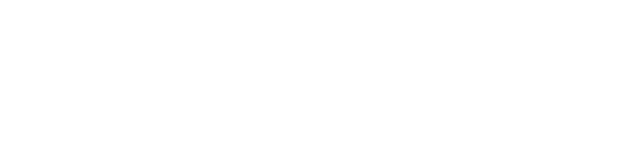
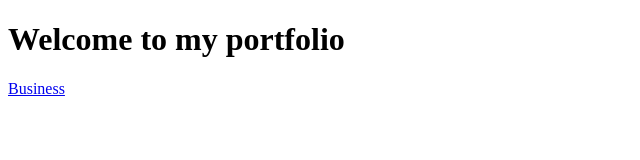
Before and after one commit to Omrize/omrize.github.io, a plain HTML site: page index.html in a window 1280 px wide. Shown: the whole page, without its empty margins (0-640 px from the left). Drawn offline with Linux system fonts and the light colour scheme; files that its build step writes are made by us from their sources.

Commit message:
Update index.html

```diff
--- a/index.html
+++ b/index.html
@@ -1,2 +1,12 @@
 <!DOCTYPE html>
-<html></html>
+<html>
+  <head>
+    <meta charset="UTF-8">
+    <title>Oa Portfolio</title>
+    <link href="style.css" rel="stylesheet">
+  </head>
+  <body>
+    <h1>Welcome to my portfolio</h1>
+    <a href="business agence/index.html">Business</a>
+  </body>
+</html>
```
